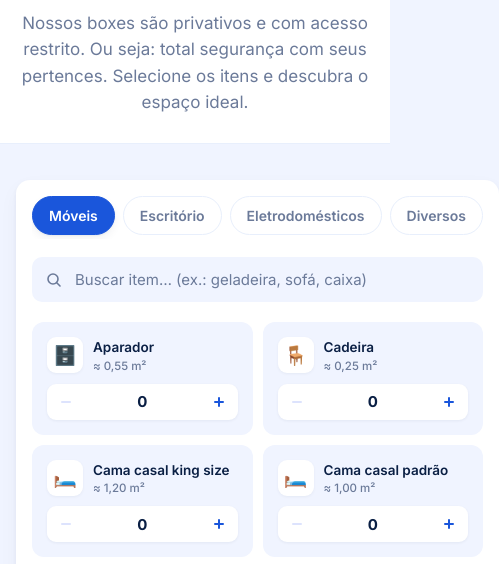
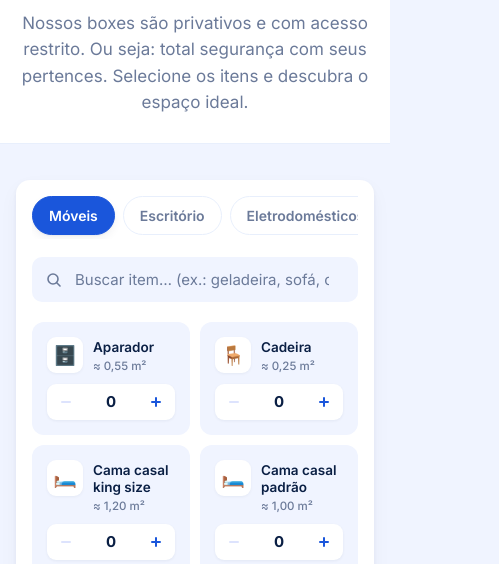
Before and after one commit to Alexandre-Rafael/segura-box-socios, a website: page calculadora.html in a window 390 px wide. Shown: the part 227-791 px from the top of the page, 499 px wide, since content can reach past the window. Drawn offline with Linux system fonts and the light colour scheme.

Commit message:
Converte calculadora para m2 e corrige overflow horizontal no mobile
Co-Authored-By: Claude Fable 5 <noreply@anthropic.com>

```diff
--- a/calculadora.html
+++ b/calculadora.html
@@ -133,6 +133,8 @@
       align-items: start;
       padding: 36px 0 80px;
     }
+    /* Permite que os painéis encolham abaixo do min-content (abas em nowrap) */
+    .calc-layout > * { min-width: 0; }
 
     /* ─── PANEL ESQUERDO (itens) ─────────────────────────────── */
     .calc-panel {
```
